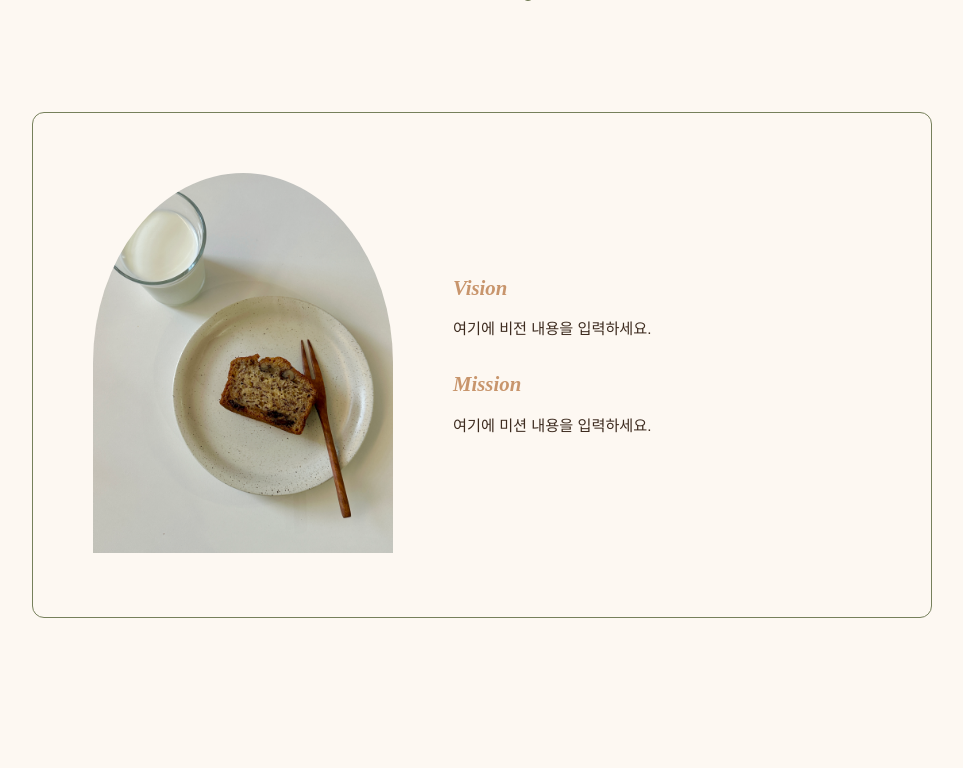
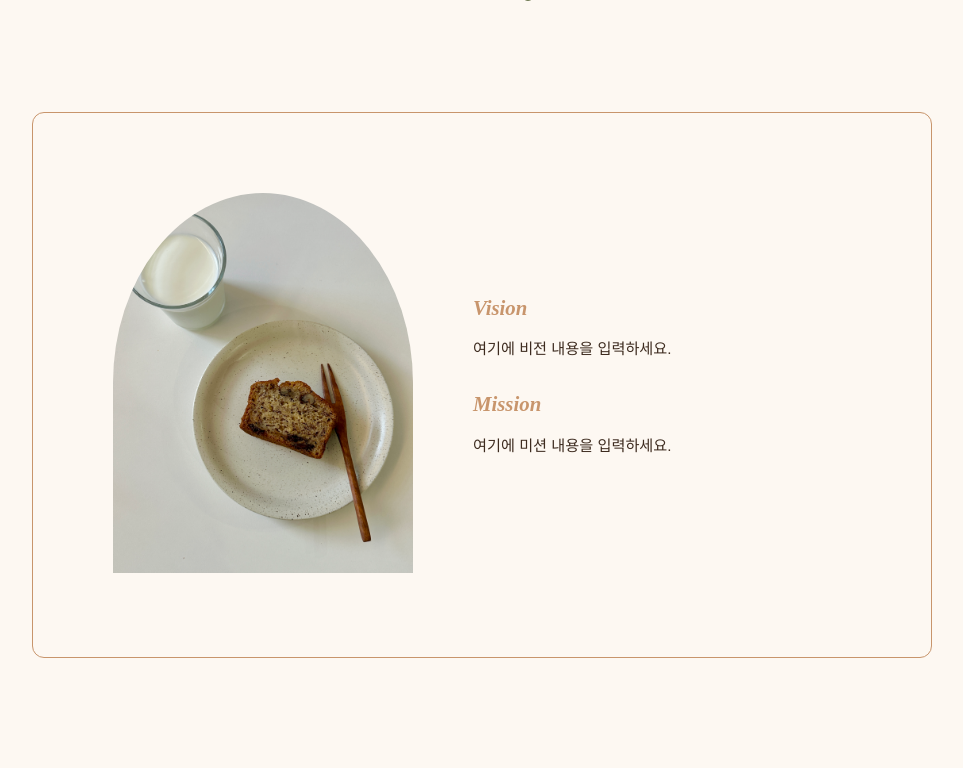
Before and after one commit to moonmin76/horneado, a Flask app: page /info in a window 1280 px wide. Shown: the part 85-853 px from the top of the page, without its empty margins (158-1121 px from the left). Before the commit the page ends 703 px from the top, so only its background shows below. Run offline with Flask 3, Linux system fonts and the light colour scheme; some web fonts are replaced.

Commit message:
Update style.css

```diff
--- a/static/style.css
+++ b/static/style.css
@@ -191,13 +191,13 @@ nav {
 
 .info-container {
   display: flex;
-  gap: 60px;
+  gap: 60px;              /* ← 사진과 텍스트 사이 간격 */
   align-items: center;
-  max-width: 1200px;   /* ← 가로 크기 */
-  margin: 0 auto;
-  border: 1px solid #76805b;   /* ← 선 굵기, 선 색 */
-  border-radius: 12px;   /* ← 모서리 둥글기, 0이면 사각형 */
-  padding: 60px;   /* ← 안쪽 여백, 높이에 영향 줘요 */
+  max-width: 1500px;       /* ← 박스 가로 크기 */
+  margin: 0 auto;         /* ← 가운데 정렬 */
+  border: 1px solid #c8956c;  /* ← 선 굵기 | 선 색 */
+  border-radius: 12px;    /* ← 모서리 둥글기, 0이면 사각형 */
+  padding: 80px;          /* ← 안쪽 여백, 클수록 높이 늘어남 */
 }
 
 .info-image img {
@@ -205,6 +205,7 @@ nav {
   height: 380px;
   object-fit: cover;
   border-radius: 50% 50% 0 0;
+  object-position: center 30%;  /* ← 숫자 크게 할수록 아래로 내려가요 */
 }
 
 .info-text h3 {
```
